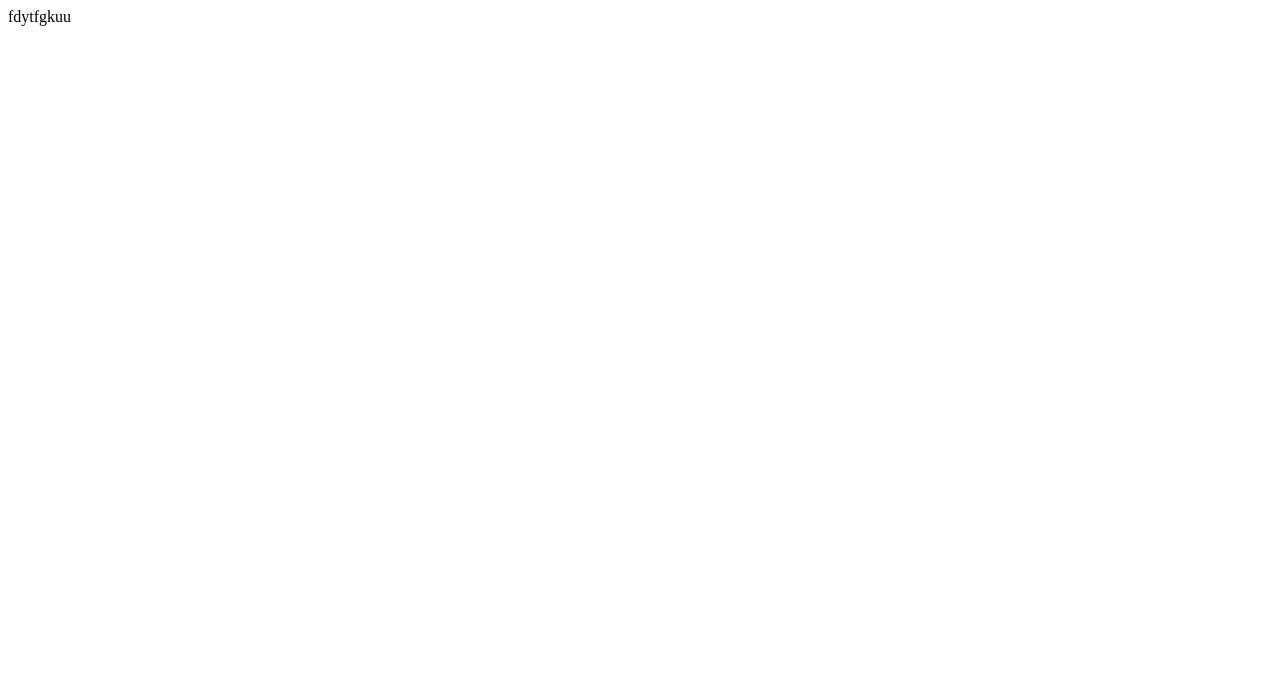
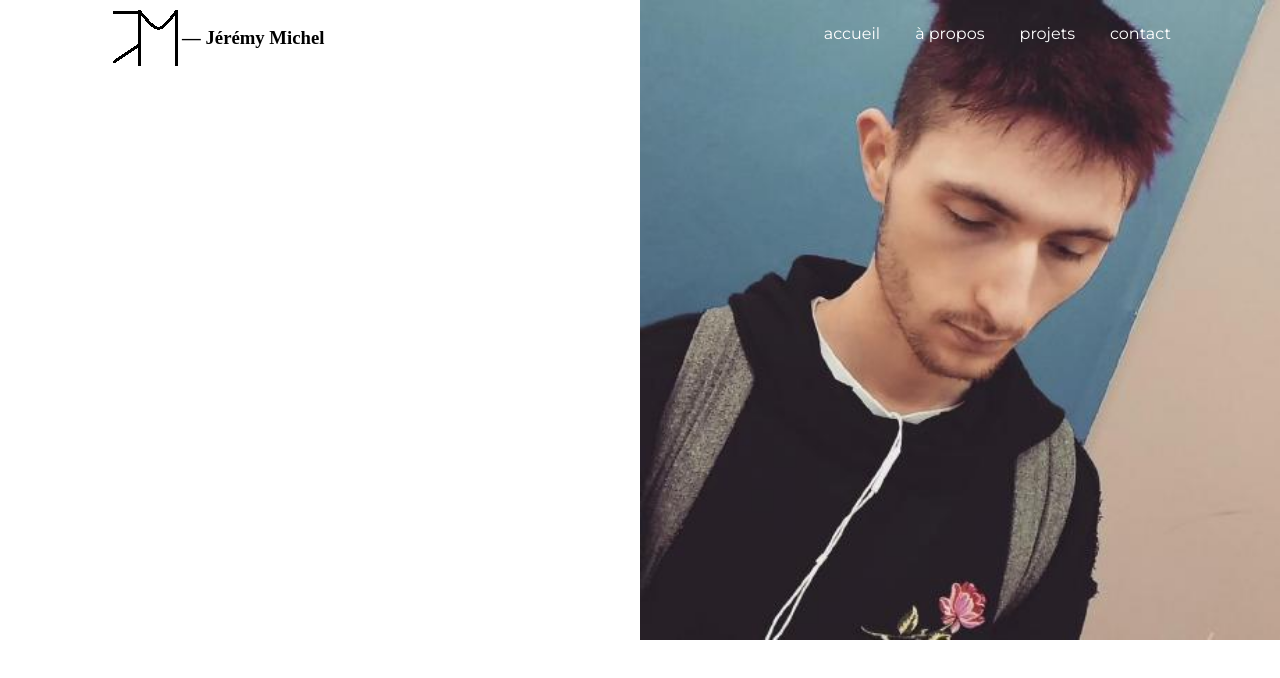
Before and after one commit to JeremyAMichel/Portfolio, a plain HTML site: page index.html in a window 1280 px wide. Drawn offline with Linux system fonts and the light colour scheme.

Commit message:
background and header started

```diff
--- a/Assets/style/style.css
+++ b/Assets/style/style.css
@@ -0,0 +1,38 @@
+@import url('https://fonts.googleapis.com/css2?family=Montserrat&display=swap');
+
+.container{
+    margin-left: 8%;
+    margin-right: 8%;
+}
+
+.container nav, nav div{
+    display: flex;
+}
+
+.container nav{
+    justify-content: space-between;
+}
+
+nav ul{
+    list-style: none;
+    display: flex;
+}
+
+li:not(:first-of-type){
+    margin-left: 35px;
+}
+
+li{
+    color: white;
+    font-size: 16px;
+    font-family: 'Montserrat', sans-serif;
+}
+
+.background{
+    position: absolute;
+    z-index: -1;
+    top: 0;
+    right: 0;
+    width: 50%;
+    height: auto;
+}
--- a/index.html
+++ b/index.html
@@ -1 +1,40 @@
-fdytfgkuu
+<!DOCTYPE html>
+<html lang="fr">
+  <head>
+    <meta charset="UTF-8">
+    <meta name="viewport" content="width=device-width, initial-scale=1.0">
+    <meta http-equiv="X-UA-Compatible" content="ie=edge">
+    <title>Jérémy Michel</title>
+    <link rel="stylesheet" href="./Assets/style/style.css">
+    <!-- <link rel="icon" href="./favicon.ico" type="image/x-icon"> -->
+  </head>
+  <body>
+    <main>
+        <header>
+            <div class="container">
+                <nav>
+                    <div>
+                        <a href="./index.html">
+                            <img src="./Assets/img/logo_temp.png" alt="logo jeremy michem">
+                        </a>
+                        <h3>— Jérémy Michel</h3>
+                    </div>
+                    <ul>
+                        <li><a>accueil</a></li>
+                        <li><a>à propos</a></li>
+                        <li><a>projets</a></li>
+                        <li><a>contact</a></li>
+                    </ul>
+                </nav>
+            </div>
+        </header>
+        <body>
+            <div class="background">
+                <img src="./Assets/img/jeremy_michel_temp.jfif" alt="photo jeremy michel" width="100%" height="auto">
+            </div>
+        </body>
+
+    </main>
+	<!-- <script src="index.js"></script> -->
+  </body>
+</html>
```
Also changed, not shown: Assets/img/jeremy_michel_temp.jfif (added), Assets/img/logo_temp.png (added).
